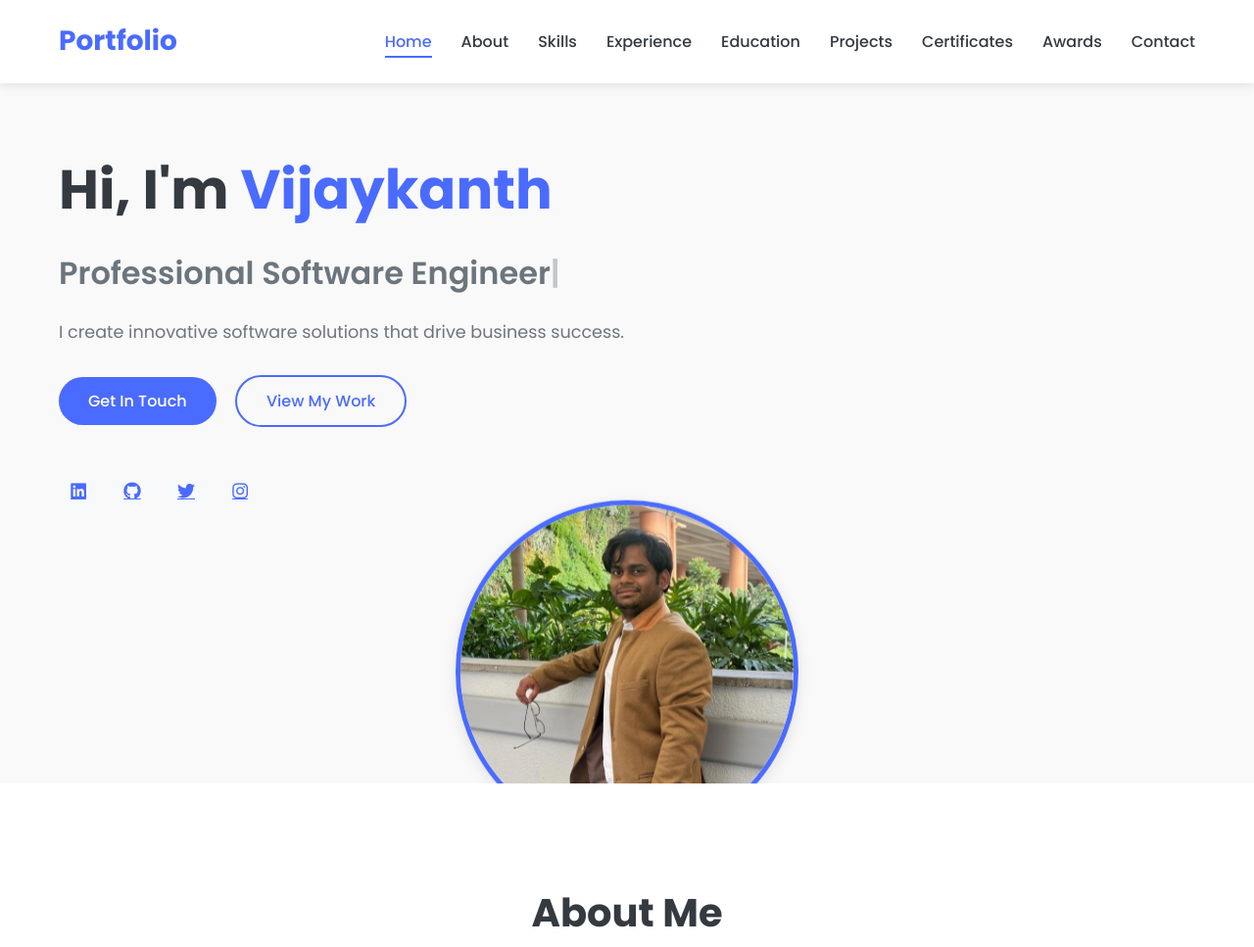
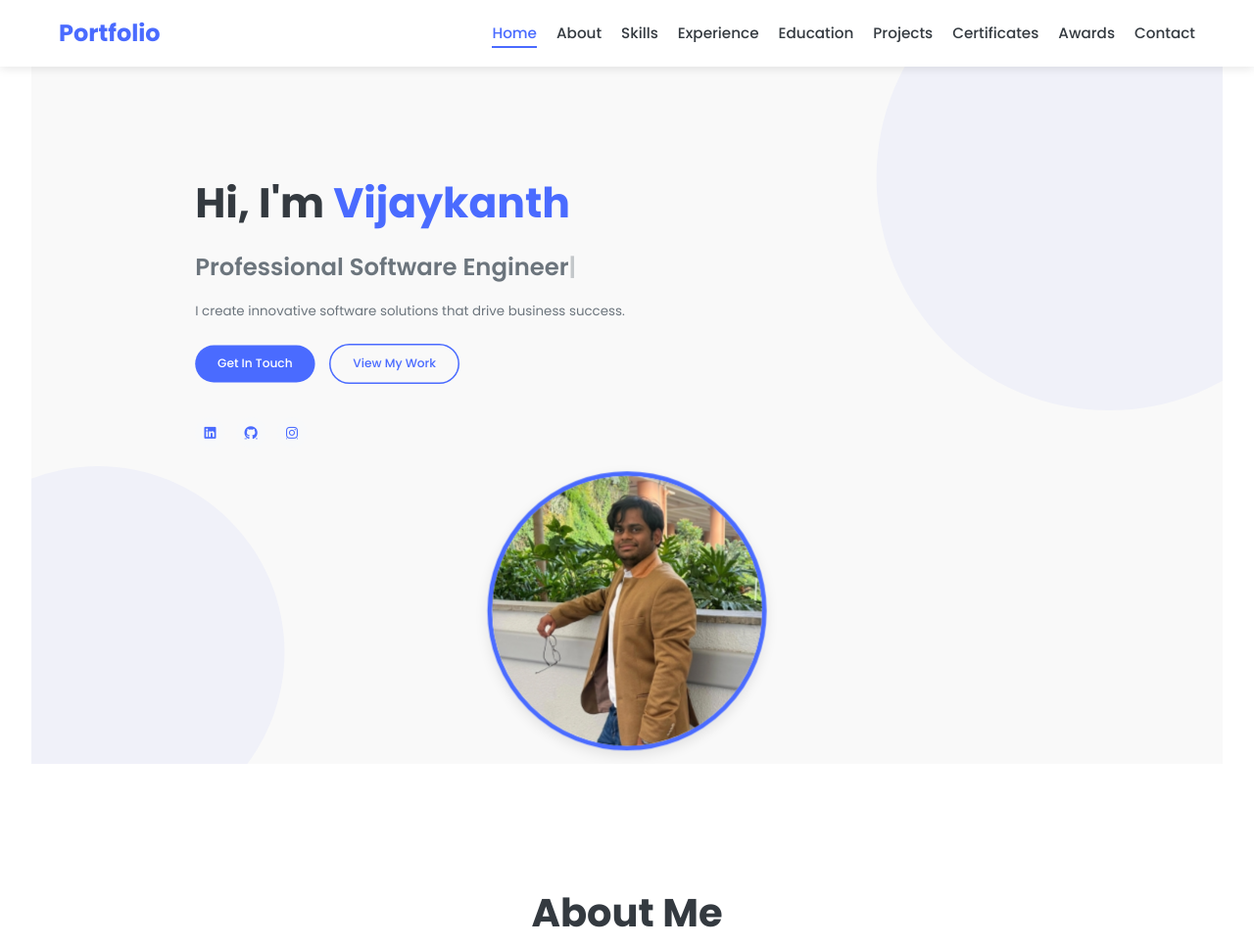
Before and after one commit to vijaywar/portfolio25, a plain HTML site: page index.html in a window 1280 px wide. Shown: the top 967 px of the page at 98% size. Drawn offline with nearby package versions, Linux system fonts and the light colour scheme.

```diff
--- a/index.html
+++ b/index.html
@@ -46,10 +46,9 @@
                     <a href="#projects" class="btn secondary-btn">View My Work</a>
                 </div>
                 <div class="social-icons">
-                    <a href="#" target="_blank"><i class="fab fa-linkedin"></i></a>
-                    <a href="#" target="_blank"><i class="fab fa-github"></i></a>
-                    <a href="#" target="_blank"><i class="fab fa-twitter"></i></a>
-                    <a href="#" target="_blank"><i class="fab fa-instagram"></i></a>
+                    <a href="https://www.linkedin.com/in/vijaykanth-reddy/" target="_blank"><i class="fab fa-linkedin"></i></a>
+                    <a href="https://github.com/vijaywar" target="_blank"><i class="fab fa-github"></i></a>
+                    <a href="https://www.instagram.com/vijaykanth1103300/" target="_blank"><i class="fab fa-instagram"></i></a>
                 </div>
             </div>
             <div class="hero-image">
@@ -69,7 +68,7 @@
             </div>
             <div class="about-content">
                 <div class="about-image">
-                    <img src="Assets/about.jpg" alt="About Me">
+                    <img src="Assets/Photos/develpoer2.png" alt="About Me">
                 </div>
                 <div class="about-text">
                     <h3>Who am I?</h3>
@@ -96,7 +95,7 @@
                         </div>
                     </div>
 
-                    <a href="./Assets/2025_vijaykanth.pdf" class="btn primary-btn">Download CV</a>
+                    <a href="./Assets/2025_vijaykanth.pdf"  target="_blank" class="btn primary-btn">Download CV</a>
                 </div>
             </div>
         </div>
@@ -610,10 +609,9 @@
                 <div class="footer-social">
                     <h3>Connect With Me</h3>
                     <div class="social-icons">
-                        <a href="#" target="_blank"><i class="fab fa-linkedin"></i></a>
-                        <a href="#" target="_blank"><i class="fab fa-github"></i></a>
-                        <a href="#" target="_blank"><i class="fab fa-twitter"></i></a>
-                        <a href="#" target="_blank"><i class="fab fa-instagram"></i></a>
+                        <a href="https://www.linkedin.com/in/vijaykanth-reddy/" target="_blank"><i class="fab fa-linkedin"></i></a>
+                        <a href="https://github.com/vijaywar" target="_blank"><i class="fab fa-github"></i></a>
+                        <a href="https://www.instagram.com/vijaykanth1103300/" target="_blank"><i class="fab fa-instagram"></i></a>
                     </div>
                 </div>
             </div>
--- a/styles.css
+++ b/styles.css
@@ -147,10 +147,11 @@
     background-color: rgba(255, 255, 255, 0.95);
     box-shadow: 0 2px 10px rgba(0, 0, 0, 0.1);
     transition: var(--transition);
+    transform-origin: top center;
 }
 
 header.sticky {
-    padding: 10px 0;
+    padding: 5px 0;
     background-color: rgba(255, 255, 255, 0.98);
     box-shadow: 0 5px 15px rgba(0, 0, 0, 0.1);
 }
@@ -159,11 +160,11 @@
     display: flex;
     justify-content: space-between;
     align-items: center;
-    padding: 20px 0;
+    padding: 15px 0;
 }
 
 .logo {
-    font-size: 28px;
+    font-size: 24px;
     font-weight: 700;
     color: var(--primary-color);
 }
@@ -174,7 +175,7 @@
 }
 
 .nav-links li {
-    margin-left: 30px;
+    margin-left: 20px;
 }
 
 .nav-links a {
@@ -183,6 +184,7 @@
     font-weight: 500;
     transition: var(--transition);
     position: relative;
+    font-size: 0.95rem;
 }
 
 .nav-links a:hover,
@@ -225,7 +227,7 @@
     height: 100vh;
     display: flex;
     align-items: center;
-    padding-top: 320px;
+    padding-top: 220px;
     background-color: var(--bg-color);
     position: relative;
     overflow: hidden;
@@ -268,8 +270,8 @@
 }
 
 .profile-img-container {
-    width: 350px;
-    height: 350px;
+    width: 300px;
+    height: 300px;
     border-radius: 50%;
     overflow: hidden;
     border: 5px solid var(--primary-color);
@@ -980,7 +982,14 @@
     background-color: #3a59e0;
     transform: translateY(-5px);
 }
-
+@media screen and (max-width:2000px) {
+    .hero-content{
+    transform: scale(0.8); /* Changed from 0.8 to 0.64 (80% of 0.8) */
+    }
+    .hero{
+        transform: scale(0.95); /* Changed from 0.8 to 0.64 (80% of 0.8) */
+        }
+}
 /* Responsive Styles */
 @media screen and (max-width: 1024px) {
     .hero h1 {
```
Also changed, not shown: Assets/Photos/developer1.png (added), Assets/Photos/develpoer2.png (added), 2 other files.
